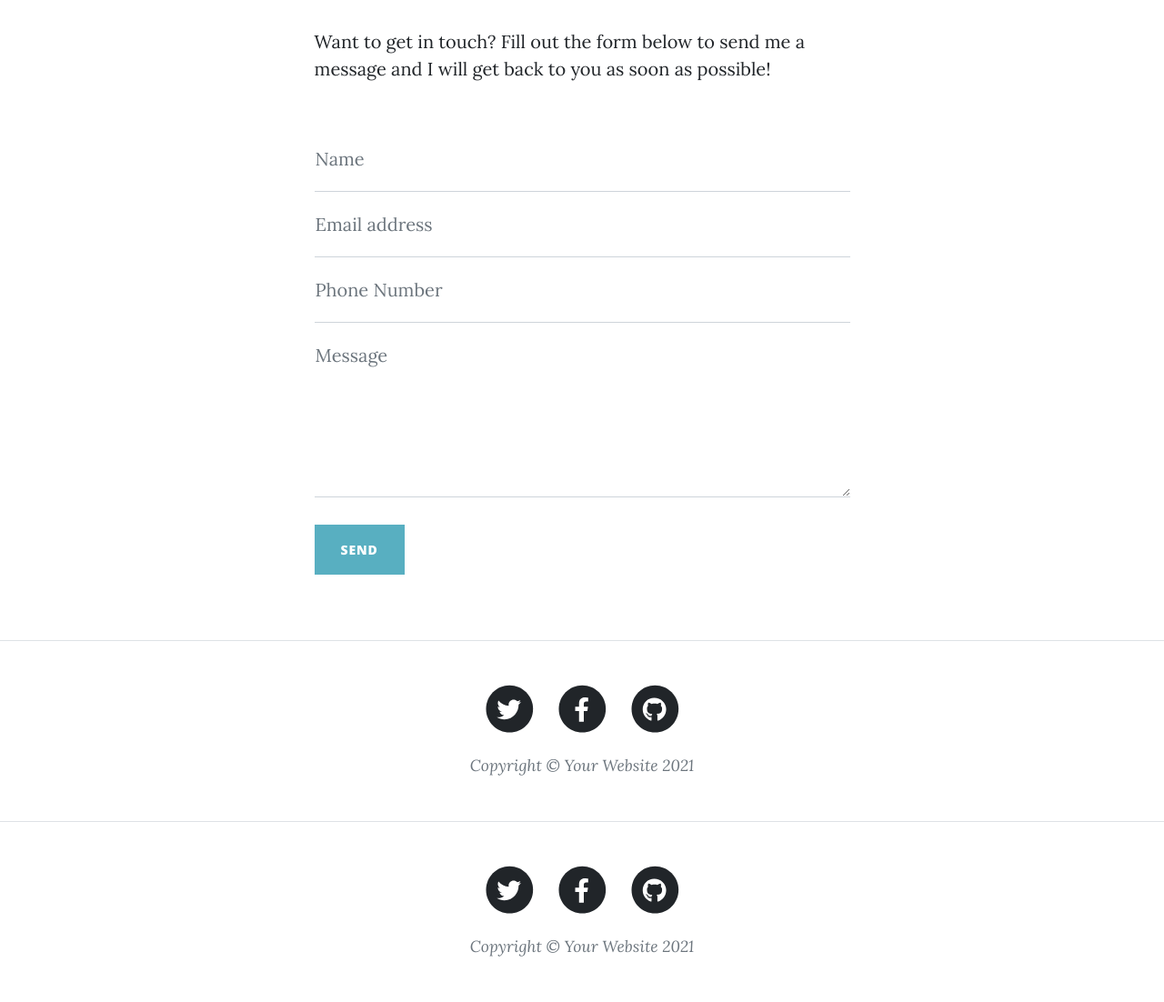
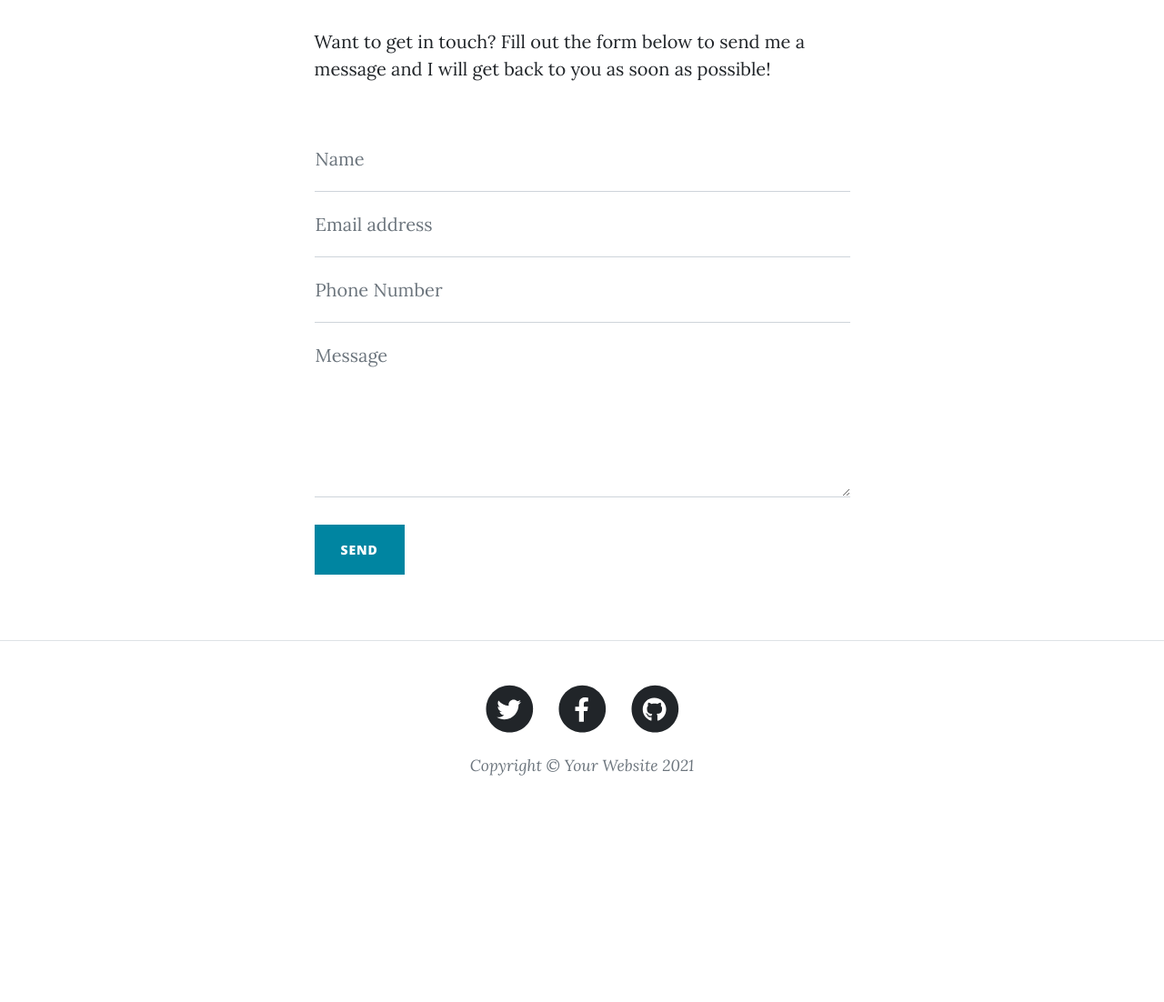
Before and after one commit to timdoan22/blog-project-flask-bootstrap5, a Flask app: page /contact in a window 1280 px wide. Shown: the part 581-1683 px from the top of the page at 91% size. After the commit the page ends 1434 px from the top, so only its background shows below. Run offline with Flask 2, Linux system fonts and the light colour scheme; some libraries are stand-ins or nearby versions.

Commit message:
Added routing function to post form on contact page; edited out duplicated footer on contact page and updated form and input elements to capture form data upon submission

```diff
--- a/main.py
+++ b/main.py
@@ -1,4 +1,4 @@
-from flask import Flask, render_template
+from flask import Flask, render_template, request
 import requests
 
 blog_posts = requests.get('https://gist.githubusercontent.com/gellowg/389b1e4d6ff8effac71badff67e4d388/raw/fc31e41f8e1a6b713eafb9859f3f7e335939d518/').json()
@@ -23,8 +23,20 @@ def get_blog(index):
     for post in blog_posts:
         if post["id"] == index:
             blog_post = post
-            bg_image = post["image"]
     return render_template('post.html', blog_entry=blog_post)
+
+@app.route('/form-entry', methods=["POST"])
+def receive_data():
+    username = request.form['name']
+    email = request.form['email']
+    phone = request.form['phone']
+    message = request.form['message']
+
+    print(username)
+    print(email)
+    print(phone)
+    print(message)
+    return "<h1>Successfully sent your message</h1>"
 
 if __name__ == "__main__":
     app.run(debug=True)
--- a/templates/contact.html
+++ b/templates/contact.html
@@ -28,25 +28,25 @@
                             <!-- To make this form functional, sign up at-->
                             <!-- https://startbootstrap.com/solution/contact-forms-->
                             <!-- to get an API token!-->
-                            <form id="contactForm" data-sb-form-api-token="API_TOKEN">
+                            <form id="contactForm" action="{{ url_for('receive_data') }}" method="post">
                                 <div class="form-floating">
-                                    <input class="form-control" id="name" type="text" placeholder="Enter your name..." data-sb-validations="required" />
+                                    <input class="form-control" id="name" type="text" placeholder="Enter your name..." data-sb-validations="required" name="name" />
                                     <label for="name">Name</label>
                                     <div class="invalid-feedback" data-sb-feedback="name:required">A name is required.</div>
                                 </div>
                                 <div class="form-floating">
-                                    <input class="form-control" id="email" type="email" placeholder="Enter your email..." data-sb-validations="required,email" />
+                                    <input class="form-control" id="email" type="email" placeholder="Enter your email..." data-sb-validations="required,email" name="email"/>
                                     <label for="email">Email address</label>
                                     <div class="invalid-feedback" data-sb-feedback="email:required">An email is required.</div>
                                     <div class="invalid-feedback" data-sb-feedback="email:email">Email is not valid.</div>
                                 </div>
                                 <div class="form-floating">
-                                    <input class="form-control" id="phone" type="tel" placeholder="Enter your phone number..." data-sb-validations="required" />
+                                    <input class="form-control" id="phone" type="tel" placeholder="Enter your phone number..." data-sb-validations="required" name="phone" />
                                     <label for="phone">Phone Number</label>
                                     <div class="invalid-feedback" data-sb-feedback="phone:required">A phone number is required.</div>
                                 </div>
                                 <div class="form-floating">
-                                    <textarea class="form-control" id="message" placeholder="Enter your message here..." style="height: 12rem" data-sb-validations="required"></textarea>
+                                    <textarea class="form-control" id="message" placeholder="Enter your message here..." style="height: 12rem" data-sb-validations="required" name="message"></textarea>
                                     <label for="message">Message</label>
                                     <div class="invalid-feedback" data-sb-feedback="message:required">A message is required.</div>
                                 </div>
@@ -69,7 +69,7 @@
                                 <!-- an error submitting the form-->
                                 <div class="d-none" id="submitErrorMessage"><div class="text-center text-danger mb-3">Error sending message!</div></div>
                                 <!-- Submit Button-->
-                                <button class="btn btn-primary text-uppercase disabled" id="submitButton" type="submit">Send</button>
+                                <button class="btn btn-primary text-uppercase" id="submitButton" type="submit">Send</button>
                             </form>
                         </div>
                     </div>
@@ -77,41 +77,6 @@
             </div>
         </main>
         <!-- Footer-->
-        <footer class="border-top">
-            <div class="container px-4 px-lg-5">
-                <div class="row gx-4 gx-lg-5 justify-content-center">
-                    <div class="col-md-10 col-lg-8 col-xl-7">
-                        <ul class="list-inline text-center">
-                            <li class="list-inline-item">
-                                <a href="#!">
-                                    <span class="fa-stack fa-lg">
-                                        <i class="fas fa-circle fa-stack-2x"></i>
-                                        <i class="fab fa-twitter fa-stack-1x fa-inverse"></i>
-                                    </span>
-                                </a>
-                            </li>
-                            <li class="list-inline-item">
-                                <a href="#!">
-                                    <span class="fa-stack fa-lg">
-                                        <i class="fas fa-circle fa-stack-2x"></i>
-                                        <i class="fab fa-facebook-f fa-stack-1x fa-inverse"></i>
-                                    </span>
-                                </a>
-                            </li>
-                            <li class="list-inline-item">
-                                <a href="#!">
-                                    <span class="fa-stack fa-lg">
-                                        <i class="fas fa-circle fa-stack-2x"></i>
-                                        <i class="fab fa-github fa-stack-1x fa-inverse"></i>
-                                    </span>
-                                </a>
-                            </li>
-                        </ul>
-                        <div class="small text-center text-muted fst-italic">Copyright &copy; Your Website 2021</div>
-                    </div>
-                </div>
-            </div>
-        </footer>
         {% include "footer.html" %}
         <!-- Bootstrap core JS-->
         <script src="https://cdn.jsdelivr.net/npm/bootstrap@5.1.3/dist/js/bootstrap.bundle.min.js"></script>
```
